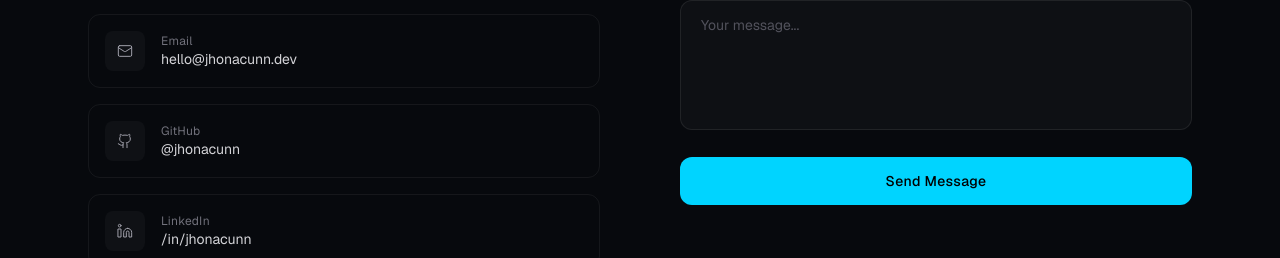
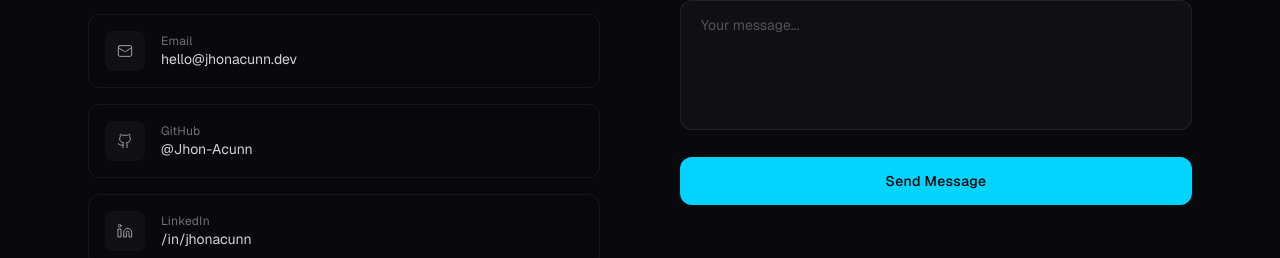
Before and after one commit to Jhon-Acunn/portafolio-2026, a Next.js app: page / in a window 1280 px wide. Shown: the part 4150-4408 px from the top of the page. Built offline with nearby package versions, Linux system fonts and the light colour scheme.

Commit message:
fix: update GitHub username to Jhon-Acunn

```diff
--- a/app/page.tsx
+++ b/app/page.tsx
@@ -37,7 +37,7 @@ const PERSONAL = {
     "With a deep passion for clean architecture and elegant design, I transform complex problems into simple, beautiful solutions.",
   ],
   email: "hello@jhonacunn.dev",
-  github: "https://github.com/jhonacunn",
+  github: "https://github.com/Jhon-Acunn",
   linkedin: "https://linkedin.com/in/jhonacunn",
 };
 
@@ -905,7 +905,7 @@ function ContactSection() {
                   <div>
                     <div className="text-xs text-zinc-500 tracking-wide">GitHub</div>
                     <div className="text-sm text-zinc-300 group-hover:text-white transition-colors duration-300">
-                      @jhonacunn
+                      @Jhon-Acunn
                     </div>
                   </div>
                 </a>
```
